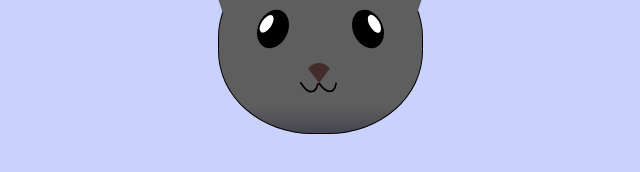
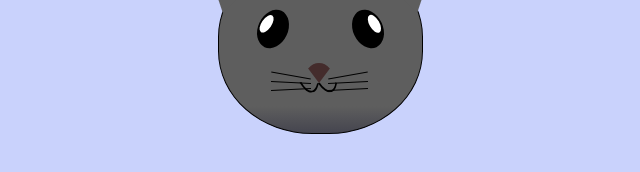
Before and after one commit to jbrown307/cat-painting, a plain HTML site: page index.html in a window 1280 px wide. Shown: the part 356-528 px from the top of the page, 320-960 px from the left. Drawn offline with Linux system fonts and the light colour scheme.

Commit message:
freeCodeCamp Project

```diff
--- a/index.html
+++ b/index.html
@@ -34,6 +34,16 @@
                 <div class="cat-mouth-line-left"></div>
                 <div class="cat-mouth-line-right"></div>
             </div>
+            <div class="cat-whiskers-left">
+                <div class="cat-whisker-left-top"></div>
+                <div class="cat-whisker-left-middle"></div>
+                <div class="cat-whisker-left-bottom"></div>
+            </div>
+            <div class="cat-whiskers-right">
+                <div class="cat-whisker-right-top"></div>
+                <div class="cat-whisker-right-middle"></div>
+                <div class="cat-whisker-right-bottom"></div>
+            </div>
         </div>
 
 
--- a/styles.css
+++ b/styles.css
@@ -159,3 +159,56 @@ changing the layout or affecting the surrounding elements.*/
     left: 91px;
     transform: rotate(165deg);
   }
+
+  .cat-whiskers-left div {
+    width: 40px;
+    height: 1px;
+    background-color: #000;
+  }
+
+  .cat-whiskers-right div {
+    width: 40px;
+   height: 1px;
+   background-color: #000;
+ }
+
+ .cat-whisker-left-top {
+    position: absolute;
+    top: 120px;
+    left: 52px;
+    transform: rotate(10deg);
+    }
+
+    .cat-whisker-left-middle {
+        position: absolute;
+        top: 127px;
+        left: 52px;
+        transform: rotate(3deg);
+      }
+
+      .cat-whisker-left-bottom {
+        position: absolute;
+        top: 134px;
+        left: 52px;
+        transform: rotate(-3deg);
+      }
+
+      .cat-whisker-right-top {
+        position: absolute;
+        top: 120px;
+        left: 109px;
+        transform: rotate(-10deg);
+      }
+
+      .cat-whisker-right-middle {
+        position: absolute;
+        top: 127px;
+        left: 109px;
+        transform: rotate(-3deg);
+      }
+      .cat-whisker-right-bottom {
+        position: absolute;
+        top: 134px;
+        left: 109px;
+        transform: rotate(-3deg);
+      }
```
